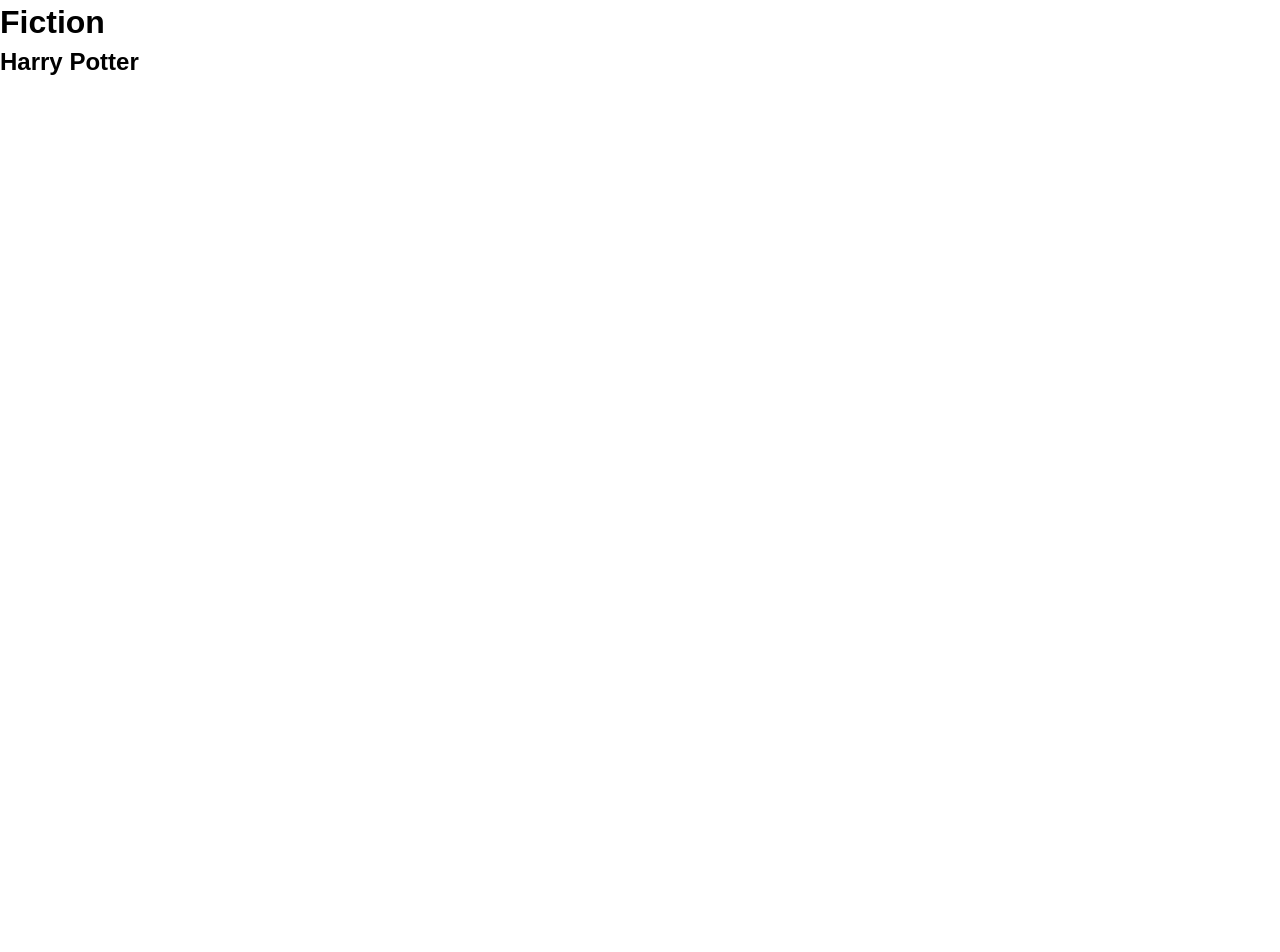
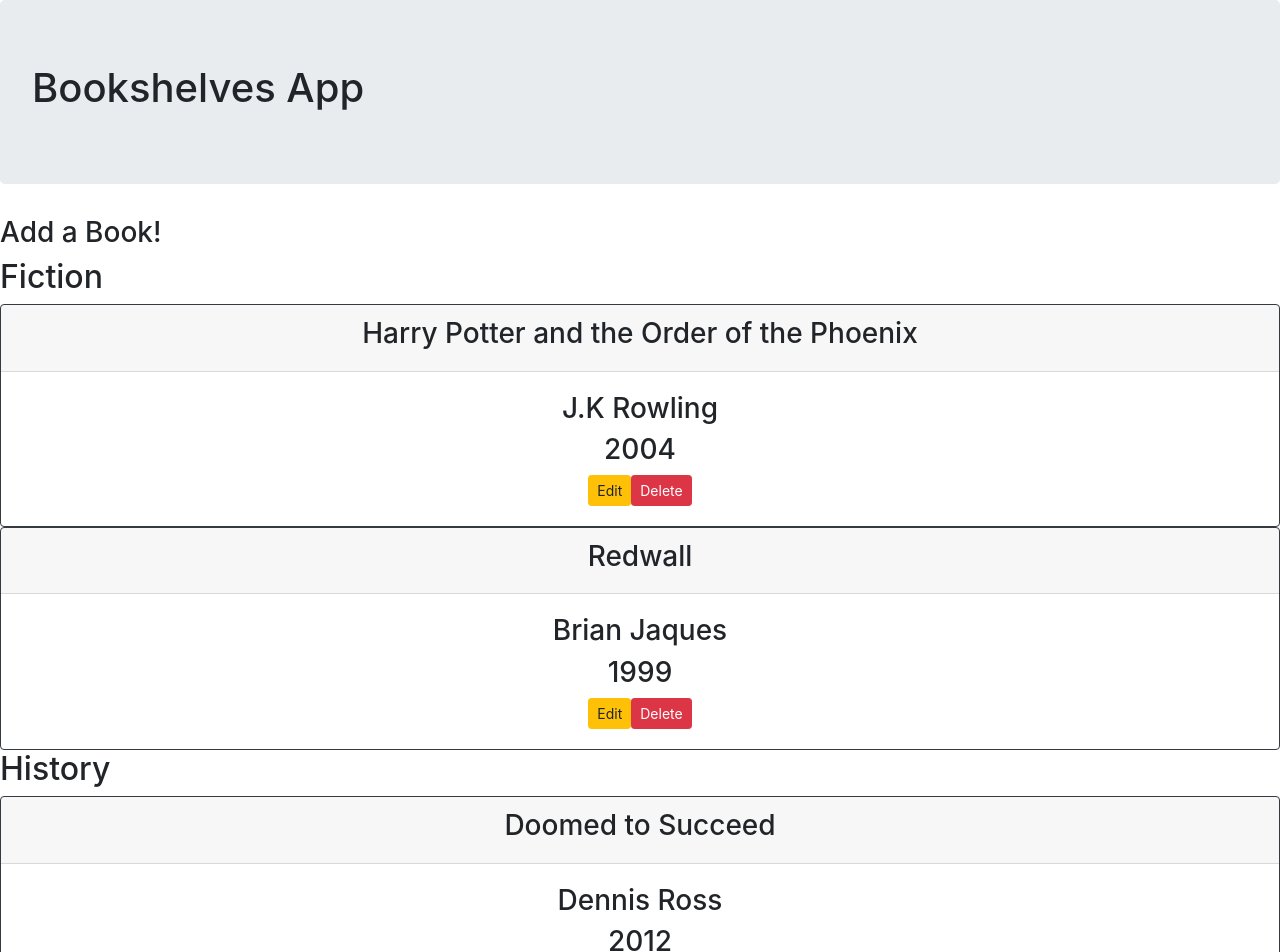
Before and after one commit to jeremydmarx813/TTS-Code, a React (Create React App) app in the folder mybooksreact/: page / in a window 1280 px wide. Shown: the top 952 px of the page. Before the commit the page ends 800 px from the top, so only its background shows below. Built offline with nearby package versions, Linux system fonts and the light colour scheme.

Commit message:
completed books going to different categories, indv books can be edited

```diff
--- a/mybooksreact/package.json
+++ b/mybooksreact/package.json
@@ -8,7 +8,8 @@
     "@testing-library/user-event": "^7.2.1",
     "react": "^16.13.1",
     "react-dom": "^16.13.1",
-    "react-scripts": "3.4.1"
+    "react-scripts": "3.4.1",
+    "uuid": "^8.0.0"
   },
   "scripts": {
     "start": "react-scripts start",
--- a/mybooksreact/public/index.html
+++ b/mybooksreact/public/index.html
@@ -12,7 +12,7 @@
     <link rel="apple-touch-icon" href="%PUBLIC_URL%/logo192.png" />
 
     <link rel="manifest" href="%PUBLIC_URL%/manifest.json" />
-
+    <link rel="stylesheet" href="https://maxcdn.bootstrapcdn.com/bootstrap/4.0.0/css/bootstrap.min.css">
     <title>MyBooks</title>
   </head>
   <body>
--- a/mybooksreact/src/App.css
+++ b/mybooksreact/src/App.css
@@ -1,4 +1,4 @@
-* {
+/* * {
   box-sizing: border-box;
   margin: 0;
   padding: 0;
@@ -12,4 +12,4 @@
 a {
   color: #333;
   text-decoration: none;
-}
+} */
--- a/mybooksreact/src/App.js
+++ b/mybooksreact/src/App.js
@@ -1,13 +1,25 @@
 import React from 'react';
 import './App.css';
-import Bookshelf from './components/Bookshelf.js';
-import Book from './components/Book.js';
+import Bookshelf from './components/Bookshelf';
+import Header from './components/Header';
+import AddBook from './components/AddBook';
 
 class App extends React.Component {
+ constructor(props){
+   super(props);
+   this.state = {
+     genres: ['Fiction', 'History', 'Music']
+   };
+ }
+
   render () {
     return (
       <div className="App">
-        <Bookshelf />
+        <Header />
+        <AddBook />
+        {this.state.genres.map(g => (
+           <Bookshelf genre={g}/>
+        ))}
       </div>
     );
 
--- /dev/null
+++ b/mybooksreact/src/components/AddBook.js
@@ -0,0 +1,13 @@
+import React from 'react'
+
+ class AddBook extends React.Component {
+    render() {
+        return (
+            <div>
+               <h3>Add a Book!</h3>
+            </div>
+        )
+    }
+}
+
+export default AddBook;
--- a/mybooksreact/src/components/Book.js
+++ b/mybooksreact/src/components/Book.js
@@ -1,12 +1,56 @@
 import React from 'react';
 
 class Book extends React.Component {
+    constructor(props){
+        super(props);
+        this.state = {
+            title: this.props.book.title,
+            author: this.props.book.author,
+            year: this.props.book.year,
+            editMode: false
+        }
+        this.toggleEdit = this.toggleEdit.bind(this);
+        this.inputChange = this.inputChange.bind(this);
+    }
+
+    toggleEdit = e => {
+        this.setState({editMode: !this.state.editMode});
+    }
+
+    inputChange = e => {
+       this.setState({[e.target.name]: e.target.value});
+    }
+
     render() {
-        return (
-            <div>
-               <h2>Harry Potter</h2>
+        const { title, author, year } = this.state;
+        const finalCard = (
+            <div className="card text-center border border-dark">
+               <div className="card-header">
+                   <h3>{title}</h3>
+               </div>
+               <div className="card-body">
+                 <h3>{author}</h3>
+                 <h3>{year}</h3>
+                 <button className="btn btn-warning btn-sm" onClick={this.toggleEdit}>Edit</button>
+                 <button className="btn btn-danger btn-sm">Delete</button>
+               </div>
+            </div>
+        );
+        const editCard = (
+            <div className="card text-center border border-dark">
+               <div className="card-header">
+                   <input type="text" name="title" onChange={this.inputChange} value={title}/>
+               </div>
+               <div className="card-body">
+                 <input type="text" name="author" onChange={this.inputChange} value={author}/>
+                 <input type="text" name="year" onChange={this.inputChange} value={year}/>
+                 <button className="btn btn-warning btn-sm" onClick={this.toggleEdit}>Edited</button>
+                 <button className="btn btn-danger btn-sm">Delete</button>
+               </div>
             </div>
         )
+
+        return this.state.editMode ? editCard : finalCard;
     }
 }
 
--- a/mybooksreact/src/components/Bookshelf.js
+++ b/mybooksreact/src/components/Bookshelf.js
@@ -1,12 +1,67 @@
 import React from 'react';
 import Book from './Book.js';
+import { v4 as uuidv4 } from 'uuid';
 
  class Bookshelf extends React.Component {
+    constructor(props){
+        super(props);
+        this.state = {
+            books: [
+                {
+                    id: uuidv4(),
+                    title: 'Harry Potter and the Order of the Phoenix',
+                    author: 'J.K Rowling',
+                    year: '2004',
+                    genre: 'Fiction'
+                },
+                {
+                    id: uuidv4(),
+                    title: 'Doomed to Succeed',
+                    author: 'Dennis Ross',
+                    year: '2012',
+                    genre: 'History'
+                },
+                {
+                    id: uuidv4(),
+                    title: 'Room Full of Mirrors',
+                    author: 'Charles Cross',
+                    year: '2008',
+                    genre: 'Music'
+                },
+                {
+                    id: uuidv4(),
+                    title: 'Redwall',
+                    author: 'Brian Jaques',
+                    year: '1999',
+                    genre: 'Fiction'
+                },
+                {
+                    id: uuidv4(),
+                    title: 'Heavier than Heaven',
+                    author: 'Charles Cross',
+                    year: '2011',
+                    genre: 'Music'
+                },
+                {
+                    id: uuidv4(),
+                    title: 'Fire and Fury',
+                    author: 'Michael Wolff',
+                    year: '2017',
+                    genre: 'History'
+                }
+
+            ]
+        }
+    }
+
     render() {
+        const { genre } = this.props;
         return (
             <div>
-                <h1>Fiction</h1>
-                <Book />
+                <h2>{genre}</h2>
+                {this.state.books.filter(book => book.genre === genre)
+                .map(b => <Book book={b}/> )}
+
             </div>
         )
     }
--- /dev/null
+++ b/mybooksreact/src/components/Header.js
@@ -0,0 +1,13 @@
+import React from 'react'
+
+class Header extends React.Component {
+    render() {
+        return (
+            <div className="jumbotron">
+                <h1>Bookshelves App</h1>
+            </div>
+        )
+    }
+}
+
+export default Header
--- a/mybooksreact/src/index.js
+++ b/mybooksreact/src/index.js
@@ -2,9 +2,4 @@
 import ReactDOM from 'react-dom';
 import App from './App';
 
-ReactDOM.render(
-  <React.StrictMode>
-    <App />
-  </React.StrictMode>,
-  document.getElementById('root')
-);
+ReactDOM.render(<App />, document.getElementById('root'));
```
Also changed, not shown: 1 other file (tests, documents, lock files or other folders).
